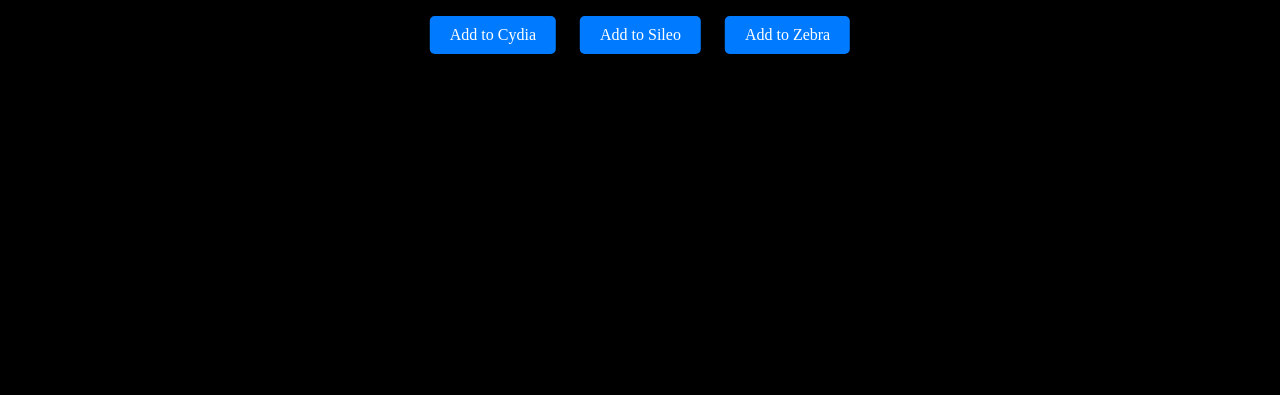
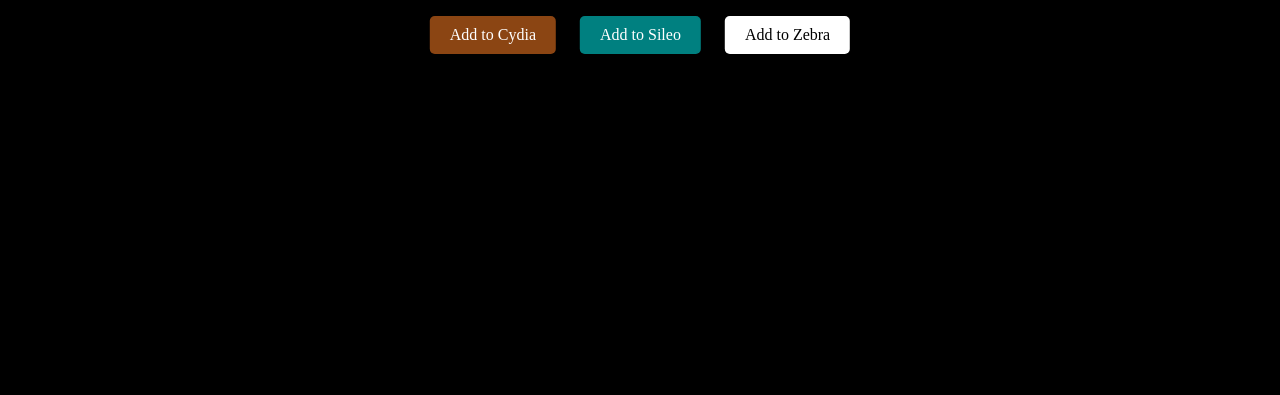
Before and after one commit to zSaaiq/jailbreakrepo, a plain HTML site: page index.html in a window 1280 px wide. Shown: the part 405-800 px from the top of the page. Drawn offline with Linux system fonts and the light colour scheme.

Commit message:
Changed files

```diff
--- a/index.html
+++ b/index.html
@@ -39,10 +39,20 @@
       display: inline-block;
       padding: 10px 20px;
       margin: 10px;
-      background-color: #007bff;
-      color: white;
       border-radius: 5px;
       text-decoration: none;
+    }
+    .lydia {
+      background-color: #8B4513; /* Brown */
+      color: white;
+    }
+    .sileo {
+      background-color: #008080; /* Teal */
+      color: white;
+    }
+    .zebra {
+      background-color: #ffffff; /* White */
+      color: black;
     }
   </style>
 </head>
@@ -50,9 +60,9 @@
   <div id="snow"></div>
   <div class="centered">
     <h1 style="color: white;">Welcome to my Jailbreak repo!</h1>
-    <a href="cydia://url/https://cydia.saurik.com/api/share#?source=https://zsaaiq.github.io/jailbreakrepo" class="button">Add to Cydia</a>
-    <a href="sileo://source/https://poomsmart.github.io/repo/https://zsaaiq.github.io/jailbreakrepo" class="button">Add to Sileo</a>
-    <a href="zbra://sources/add/https://zsaaiq.github.io/jailbreakrepo" class="button">Add to Zebra</a>
+    <a href="cydia://url/https://cydia.saurik.com/api/share#?source=https://zsaaiq.github.io/jailbreakrepo" class="button lydia">Add to Cydia</a>
+    <a href="sileo://source/https://poomsmart.github.io/repo/https://zsaaiq.github.io/jailbreakrepo" class="button sileo">Add to Sileo</a>
+    <a href="zbra://sources/add/https://zsaaiq.github.io/jailbreakrepo" class="button zebra">Add to Zebra</a>
   </div>
 
   <script>
```
Also changed, not shown: 5 other files.
